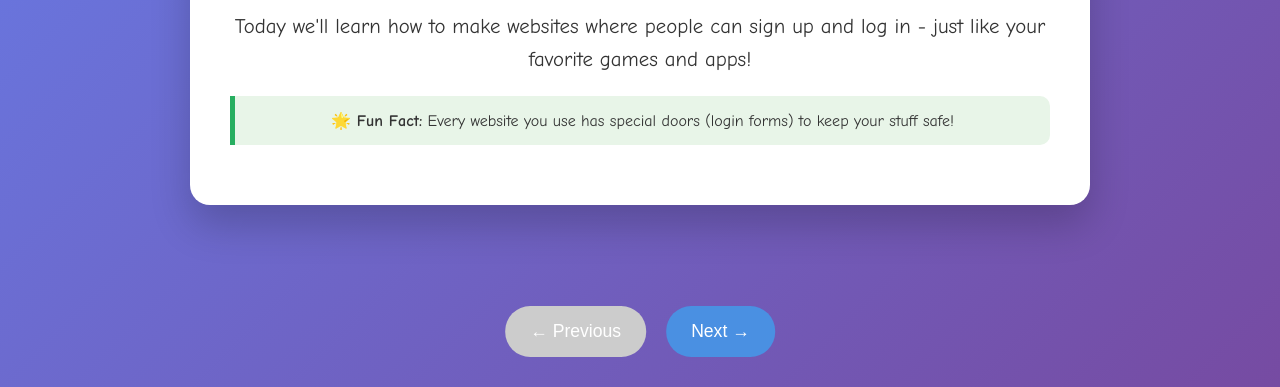
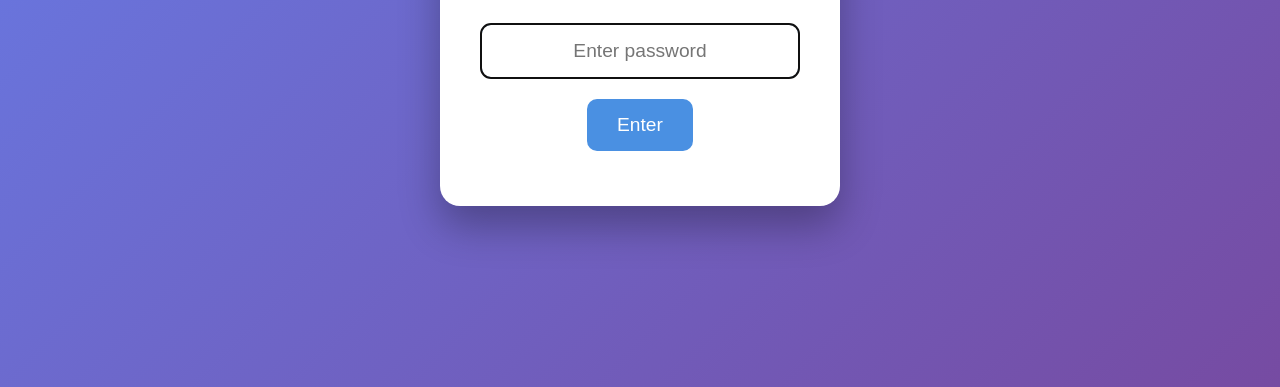
Before and after one commit to Aleykey/kids-coding-slides1, a plain HTML site: page index.html in a window 1280 px wide. Shown: the part 413-800 px from the top of the page. Drawn offline with Linux system fonts and the light colour scheme.

Commit message:
Add files via upload

```diff
--- a/index.html
+++ b/index.html
@@ -184,10 +184,75 @@
             margin: 20px 0;
             border-radius: 0 10px 10px 0;
         }
+
+        .password-screen {
+            position: fixed;
+            top: 0;
+            left: 0;
+            width: 100%;
+            height: 100%;
+            background: linear-gradient(135deg, #667eea 0%, #764ba2 100%);
+            display: flex;
+            justify-content: center;
+            align-items: center;
+            z-index: 1000;
+        }
+
+        .password-container {
+            background: white;
+            padding: 40px;
+            border-radius: 20px;
+            text-align: center;
+            box-shadow: 0 20px 40px rgba(0,0,0,0.3);
+            max-width: 400px;
+        }
+
+        .password-container input {
+            width: 100%;
+            padding: 15px;
+            margin: 20px 0;
+            border: 2px solid #4a90e2;
+            border-radius: 10px;
+            font-size: 1.2em;
+            text-align: center;
+        }
+
+        .password-container button {
+            background: #4a90e2;
+            color: white;
+            border: none;
+            padding: 15px 30px;
+            border-radius: 10px;
+            font-size: 1.2em;
+            cursor: pointer;
+            transition: all 0.3s ease;
+        }
+
+        .password-container button:hover {
+            background: #357abd;
+            transform: scale(1.05);
+        }
+
+        .error-message {
+            color: #e74c3c;
+            margin-top: 15px;
+            font-weight: bold;
+        }
     </style>
 </head>
 <body>
-    <div class="slideshow-container">
+    <!-- Password Protection Screen -->
+    <div id="passwordScreen" class="password-screen">
+        <div class="password-container">
+            <h1>🔐 Protected Presentation</h1>
+            <p>Enter the password to view the coding slides:</p>
+            <input type="password" id="passwordInput" placeholder="Enter password">
+            <button onclick="checkPassword()">Enter</button>
+            <div id="passwordError" class="error-message"></div>
+        </div>
+    </div>
+
+    <div class="slideshow-container" id="mainContent" style="display: none;">
         <div class="slide-counter">
             <span id="slideNumber">1</span> / <span id="totalSlides">12</span>
         </div>
@@ -391,6 +456,33 @@ function handleRegister() {
     </div>
 
     <script>
+        // Password protection
+        function checkPassword() {
+            const password = document.getElementById('passwordInput').value;
+            const correctPassword = 'kidscode123';
+
+            if (password === correctPassword) {
+                document.getElementById('passwordScreen').style.display = 'none';
+                document.getElementById('mainContent').style.display = 'flex';
+            } else {
+                document.getElementById('passwordError').textContent = '❌ Wrong password! Try again.';
+                document.getElementById('passwordInput').value = '';
+                document.getElementById('passwordInput').focus();
+            }
+        }
+
+        // Allow Enter key to submit password
+        document.addEventListener('DOMContentLoaded', function() {
+            document.getElementById('passwordInput').addEventListener('keypress', function(event) {
+                if (event.key === 'Enter') {
+                    checkPassword();
+                }
+            });
+
+            // Focus on password input when page loads
+            document.getElementById('passwordInput').focus();
+        });
+
         let currentSlide = 0;
         const slides = document.querySelectorAll('.slide');
         const totalSlides = slides.length;
```
